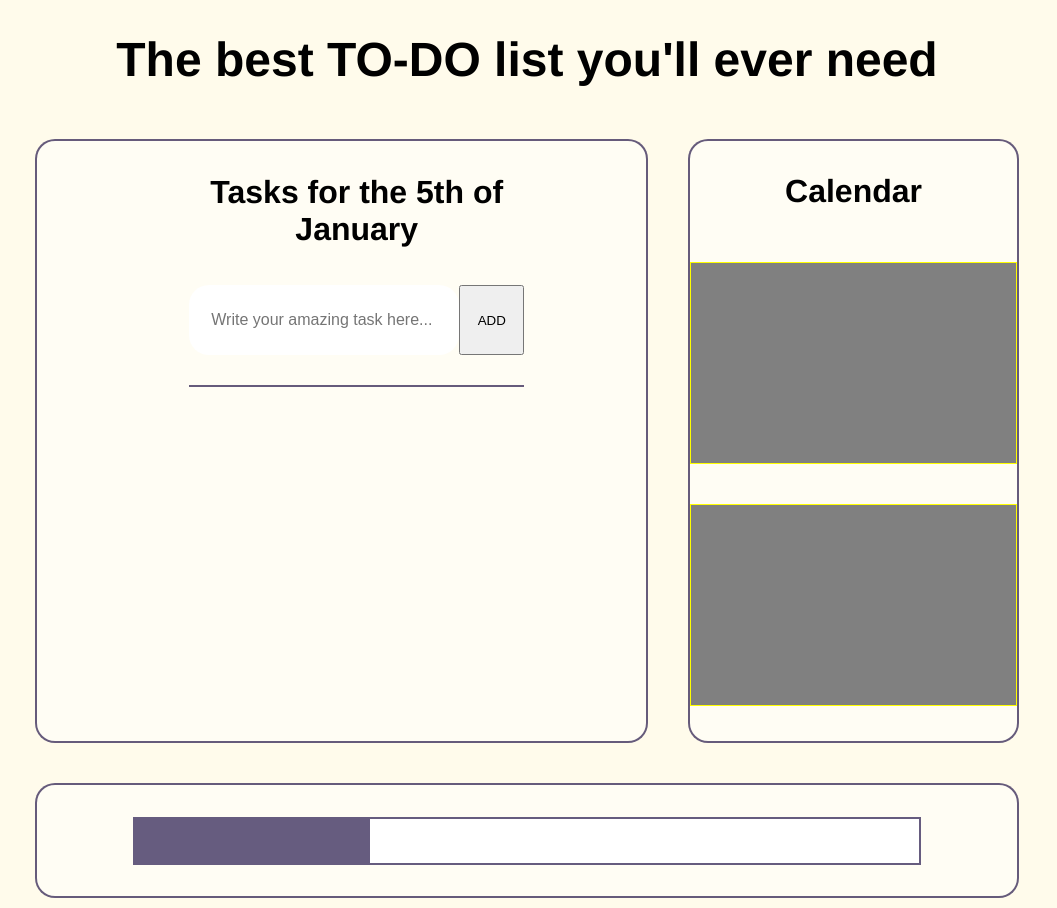
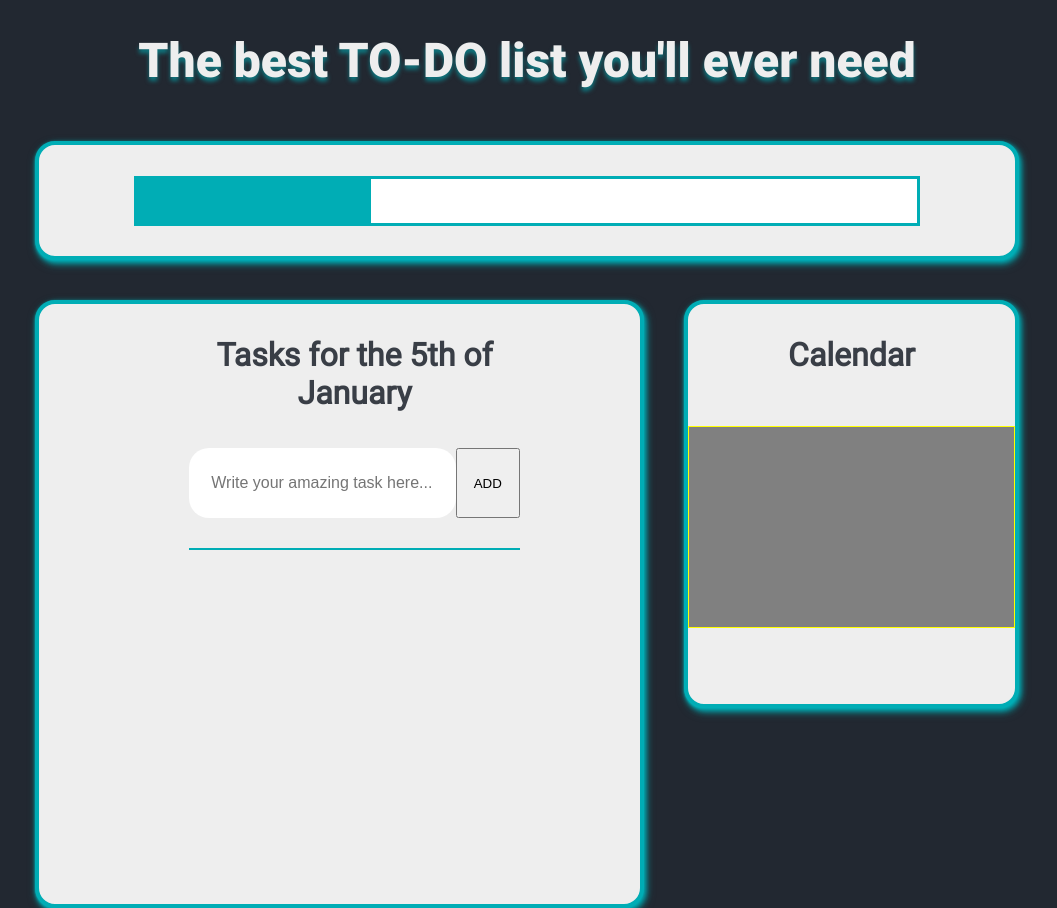
Before and after one commit to ChorcheWolloh/Todo-list, a plain HTML site: page index.html in a window 1280 px wide. Shown: the top 908 px of the page, without its empty margins (113-1170 px from the left). Drawn offline with Linux system fonts and the light colour scheme.

Commit message:
added fonts, changed color scheme, added custom vars, and other small tweaks

```diff
--- a/index.html
+++ b/index.html
@@ -13,6 +13,11 @@
         <h1>The best TO-DO list you'll ever need</h1>
     </header>
     <main>
+        <section id="pg_container">
+            <div id="progress_bar">
+                <div id="bar"></div>
+            </div>
+        </section>
         <section id="todo">
             <h3 id="todo_heading">Tasks for the (day) (month)</h3>
             <div id="input_field">
@@ -25,12 +30,6 @@
         <section id="calendar_container">
             <h3>Calendar</h3>
             <div class="calendar current"></div>
-            <div class="calendar next"></div>
-        </section>
-        <section id="pg_container">
-            <div id="progress_bar">
-                <div id="bar"></div>
-            </div>
         </section>
     </main>
     <footer>
--- a/script.js
+++ b/script.js
@@ -1,13 +1,15 @@
 class ToDoList {
-    constructor(day, month, heading, input, bulletPoints, progressBar){
+    constructor(day, month, heading, input, bulletPoints, progressBar, bar){
         this.day = day;
         this.month = month;
         this.heading = heading;
         this.input = input;
         this.bulletPoints = bulletPoints;
         this.progressBar = progressBar;
-        this.updateToDoHeading()
+        this.bar = bar;
+        this.updateToDoHeading();
         this.numberOfBulletPoints = window.localStorage.length;
+        this.updateProgressBar();
     }
 
     addBulletPoints(){
@@ -30,7 +32,6 @@ class ToDoList {
         }
 
         let storageReadyObj = JSON.stringify(bulletPointObj);
-        console.log(this.numberOfBulletPoints);
         window.localStorage.setItem(this.numberOfBulletPoints, storageReadyObj);
         this.numberOfBulletPoints++;
     }
@@ -44,7 +45,6 @@ class ToDoList {
     }
 
     createBulletEntry(object){
-        console.log(object);
         const entry = document.createElement('div');
         const checkbox = document.createElement("input");
         const span = document.createElement('span');
@@ -110,6 +110,10 @@ class ToDoList {
 
     updateProgressBar(){
         // consider total amount of bulletpoints to calculate 100%
+        let fullBar = this.numberOfBulletPoints;
+        for (let i = 0; i < fullBar; i++) {
+
+        }
         // whenever a bulletpoint is marked as done
         // fill in progress bar for the procentile amount
     }
@@ -117,7 +121,7 @@ class ToDoList {
     updateToDoHeading(){
         // depending on the day in the calendar
         // update heading with day and month
-        this.heading.textContent = `Tasks for the ${this.day}th of ${this.month}`
+        this.heading.textContent = `Tasks for the ${this.day}th of ${this.month}`;
     }
 
 }
@@ -152,10 +156,11 @@ let entry = document.querySelector("#entry");
 let addBtn = document.querySelector("#add_btn");
 let bulletPoints = document.querySelector("#bullet_points");
 let progressBar = document.querySelector("#progress_bar");
+let bar = document.querySelector("#bar");
 let checkbox = document.querySelector(".bullet_checkbox");
 
 
-let toDolist = new ToDoList(currentDay, months[currentMonth],todoHeading,entry, bulletPoints, progressBar);
+let toDolist = new ToDoList(currentDay, months[currentMonth],todoHeading,entry, bulletPoints, progressBar, bar);
 
 addBtn.addEventListener('click', () => {
     toDolist.addBulletPoints();
@@ -166,6 +171,8 @@ window.onload = () => {
 }
 
 
+toDolist.updateProgressBar();
+
 // function sends to local storage - event on btn  DONE
 // function to get from local storage, convert to usable object DONE
 // function to use value for div element
--- a/style.css
+++ b/style.css
@@ -1,24 +1,42 @@
-/* @font-face {
-    font-family: "NexaDemo Bold";
-    src: url("./fonts/._NexaDemo-Bold.ttf");
+
+/* -------GENERAL------- */
+
+@font-face {
+    font-family: "Roboto Bold";
+    src: url("./fonts/Roboto-Bold.ttf");
 }
 
 @font-face {
-    font-family: "NexaDemo Light";
-    src: url("./fonts/._NexaDemo-Light.ttf");
-} */
+    font-family: "Roboto Thin";
+    src: url("./fonts/Roboto-Thin.ttf");
+}
+
+@font-face {
+    font-family: "Roboto Regular";
+    src: url("./fonts/Roboto-Regular.ttf");
+}
+
+@font-face {
+    font-family: "Roboto Black";
+    src: url("./fonts/Roboto-Black.ttf");
+}
 
 
-/* -------GENERAL------- */
+:root {
+    --main-bg-color: #222831;
+    --second-bg-color: #393E46;
+    --border-line-color: #00ADB5;
+    --card-text-color: #EEEEEE;
+}
 
 body, html {
     margin: 0;
     padding: 0;
-    height: 100%;
 }
 
 body {
-    background-color: #FFFBEB;
+    min-height: 100vh;
+    background-color:  var(--main-bg-color);
     display: flex;
     flex-flow: column;
     align-items: center;
@@ -35,27 +53,41 @@ main {width: 80%;}
 
 header h1 {
     font-size: 48px;
-    font-family: "NexaDemo Bold", Helvetica, sans-serif;
+    color: var(--card-text-color);
+    font-family: "Roboto Black", sans-serif;
     text-align: center;
+    text-shadow: 0px 4px 4px rgba(0,173,181,0.6);
 }
 
 footer {
     margin-top: 20px;
     width: 70%;
-    border-top: 5px solid rgba(37, 23, 73, .7);
+    border-top: 5px solid var(--border-line-color);
     display: flex;
     justify-content: center;
     flex-flow: row wrap;
 }
 
 section {
-    background-color: #FFFDF4;
-    border: 2px solid rgba(37, 23, 73, .7);
+    background-color: var(--card-text-color);
+    border: 4px solid var(--border-line-color);
     border-radius: 20px;
     margin: 20px;
     display: flex;
     flex-flow: column wrap;
     align-items: center;
+    transition: all ease 0.2s;
+    box-shadow: 0px 1px 2px 0px rgba(0,173,181,0.8),
+                1px 2px 4px 0px rgba(0,173,181,.7),
+                2px 3px 6px 0px rgba(0,173,181,.7),
+                2px 4px 10px 0px rgba(0,173,181,.5);
+
+}
+
+/* rgb(0, 173, 181) */
+
+section:hover {
+    transform: scale(1.05);
 }
 
 
@@ -69,7 +101,8 @@ section {
 }
 
 #todo h3 {
-    font-family: "NexaDemo Bold", Helvetica, sans-serif;
+    font-family: "Roboto Regular", sans-serif;
+    color: var(--second-bg-color);
     grid-column: 2;
     grid-row: 1;
     font-size: 32px;
@@ -82,7 +115,7 @@ section {
     grid-column: 2;
     grid-row: 2;
     padding-bottom: 30px;
-    border-bottom: 2px solid rgba(37, 23, 73, .7);
+    border-bottom: 2px solid var(--border-line-color);
     margin-bottom: 30px;
     display: flex;
     flex-flow: row wrap;
@@ -99,7 +132,7 @@ section {
 }
 
 #entry:focus {
-    border: 2px solid rgba(37, 23, 73, .7);
+    border: 2px solid var(--border-line-color);
 }
 
 #add_btn {
@@ -124,17 +157,20 @@ section {
 }
 
 #bullet_points span {
-    font-family: "NexaDemo Light", Helvetica, sans-serif;
+    font-family: "Roboto Thin", sans-serif;
     font-size: 20px;
 }
 
 .checked {
     text-decoration: line-through;
-    text-decoration-thickness: 3px;
+    text-decoration-thickness: 2px;
+    text-decoration-color: var(--second-bg-color);
 }
 
 .bullet_checkbox {
-
+    width: 20px;
+    height: 20px;
+    outline: none;
 }
 
 .delete_btn {
@@ -147,12 +183,13 @@ section {
 
 #calendar_container {
     flex: 1 1 300px;
-    max-height: 605px;
+    max-height: 400px;
 }
 
 #calendar_container h3 {
+    color: var(--second-bg-color);
     font-size: 32px;
-    font-family: "NexaDemo Bold", Helvetica, sans-serif;
+    font-family: "Roboto Regular", sans-serif;
 }
 
 .calendar {
@@ -175,7 +212,7 @@ section {
 }
 
 #progress_bar {
-    border: 2px solid rgba(37, 23, 73, .7);
+    border: 3px solid var(--border-line-color);
     width: 80%;
     height: 40%;
     background-color: white;
@@ -184,5 +221,5 @@ section {
 #bar {
     width: 30%;
     height: 100%;
-    background-color: rgba(37, 23, 73, .7);
+    background-color: var(--border-line-color);
 }
```
Also changed, not shown: fonts/._NexaDemo-Bold.ttf (deleted), fonts/._NexaDemo-Light.ttf (deleted), fonts/._NexaTextDemo-Bold.ttf (deleted), fonts/._NexaTextDemo-Light.ttf (deleted), fonts/Roboto-Black.ttf (added), fonts/Roboto-BlackItalic.ttf (added), fonts/Roboto-Bold.ttf (added), fonts/Roboto-BoldItalic.ttf (added), fonts/Roboto-Italic.ttf (added), fonts/Roboto-Light.ttf (added), fonts/Roboto-LightItalic.ttf (added), fonts/Roboto-Medium.ttf (added), fonts/Roboto-MediumItalic.ttf (added), fonts/Roboto-Regular.ttf (added), 2 more files.
